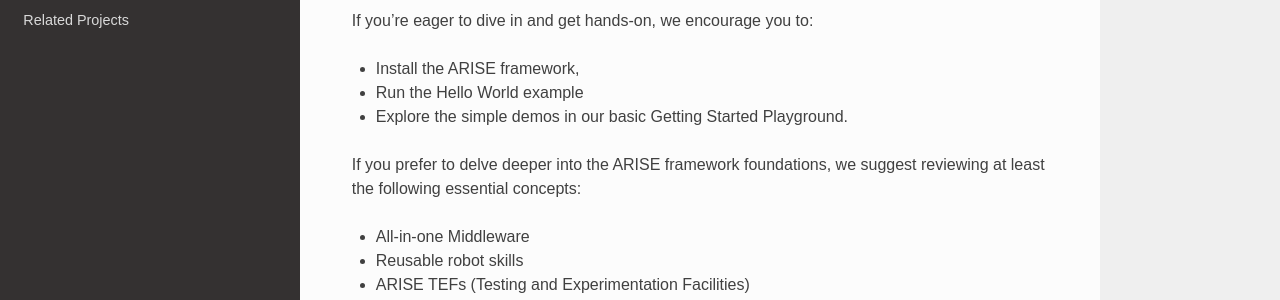
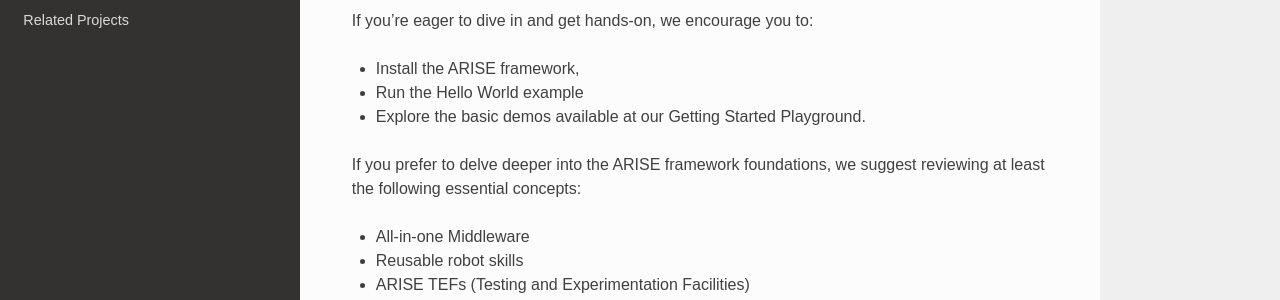
Before and after one commit to agileHRI/arise_documentation, a Sphinx documentation site: the page built from docs/source/getting-started.rst, in a window 1280 px wide and 926 px high. Shown: the part 441-741 px from the top of the window. Built offline with Sphinx 7.4.7 and the Read the Docs theme 2.0.0, drawn with Linux system fonts in a browser that asks for light colours.

Commit message:
Update getting-started.rst

```diff
--- a/docs/source/getting-started.rst
+++ b/docs/source/getting-started.rst
@@ -20,7 +20,7 @@
 
 * Install the ARISE framework,
 * Run the Hello World example
-* Explore the simple demos in our basic Getting Started Playground.
+* Explore the basic demos available at our Getting Started Playground.
 
 If you prefer to delve deeper into the ARISE framework foundations, we suggest reviewing at least the following essential concepts:
 
```
